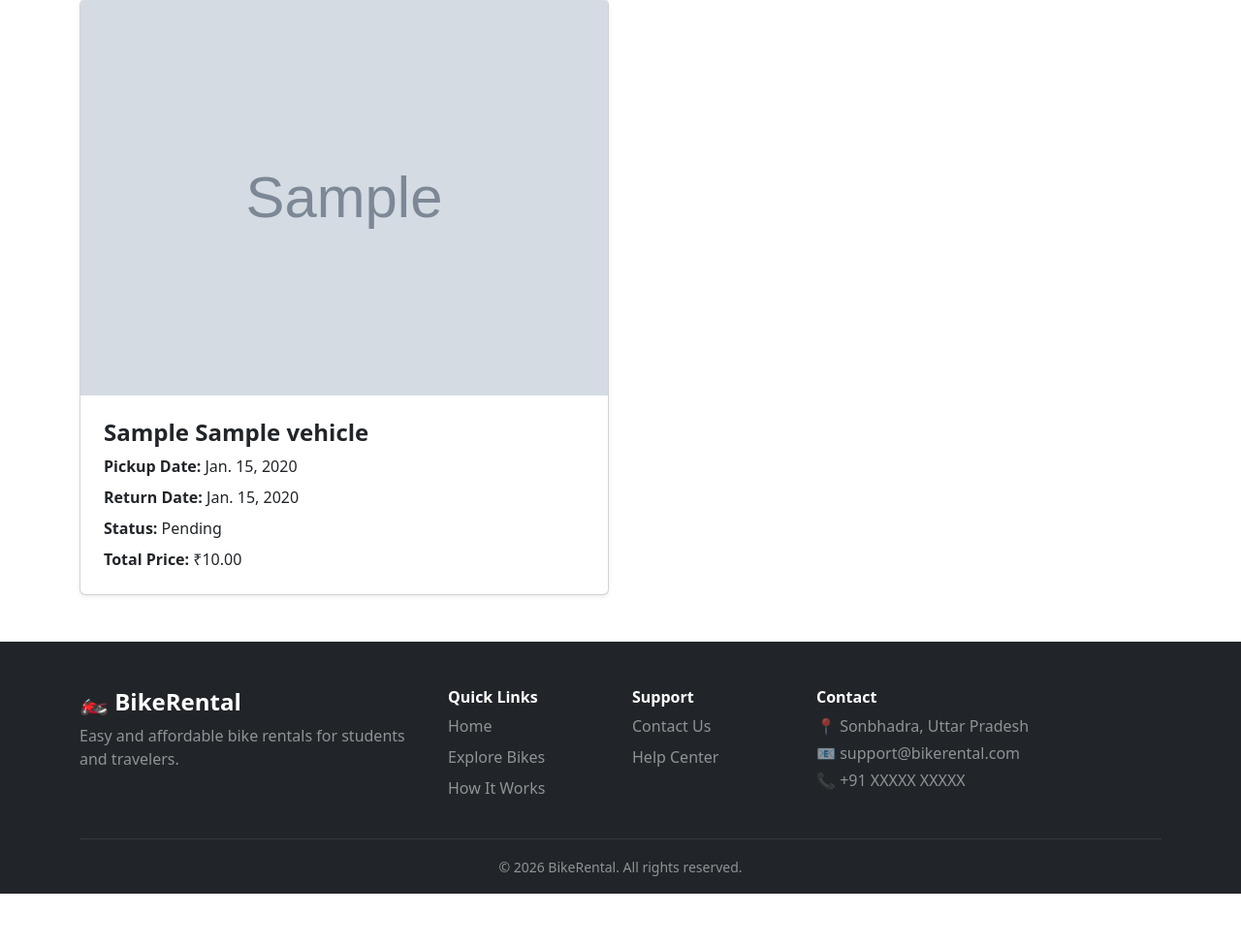
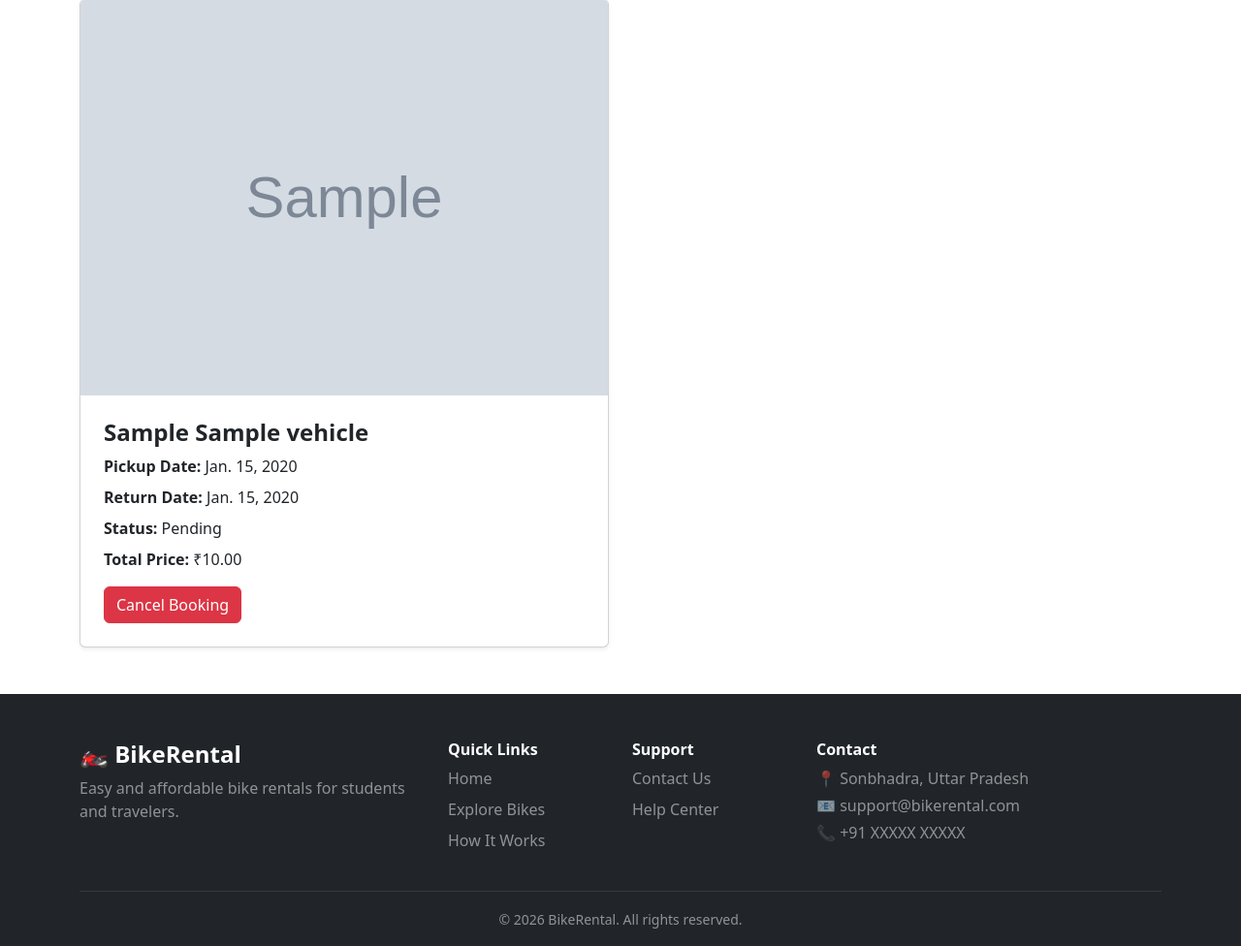
Before and after one commit to y2153406-dot/bike-rental, a Django app: page /bookings/my-bookings/ in a window 1280 px wide. Shown: the part 253-1229 px from the top of the page at 97% size. Before the commit the page ends 1175 px from the top, so only its background shows below. Run offline with Django 5.2, Linux system fonts and the light colour scheme; a user stored in the database is signed in; tables that the repository leaves empty hold one stand-in row (values such as "Sample post"); grey boxes marked "Sample" are stand-in pictures.

Commit message:
Add booking cancellation feature

```diff
--- a/bookings/templates/bookings/my_bookings.html
+++ b/bookings/templates/bookings/my_bookings.html
@@ -108,7 +108,7 @@ My Bookings | BikeRental
 
                             <!-- Total Price -->
 
-                            <p class="mb-0">
+                            <p class="mb-3">
 
                                 <strong>
                                     Total Price:
@@ -117,6 +117,29 @@ My Bookings | BikeRental
                                 ₹{{ booking.total_price }}
 
                             </p>
+
+
+                            <!-- Cancel Booking Button -->
+
+                            {% if booking.status == "PENDING" or booking.status == "CONFIRMED" %}
+
+                                <form
+                                    method="POST"
+                                    action="{% url 'cancel_booking' booking.id %}"
+                                >
+
+                                    {% csrf_token %}
+
+                                    <button
+                                        type="submit"
+                                        class="btn btn-danger"
+                                    >
+                                        Cancel Booking
+                                    </button>
+
+                                </form>
+
+                            {% endif %}
 
 
                         </div>
--- a/bookings/urls.py
+++ b/bookings/urls.py
@@ -19,6 +19,10 @@ path(
         views.my_bookings,
         name="my_bookings"
     ),
-
+    path(
+    "cancel/<int:booking_id>/",
+    views.cancel_booking,
+    name="cancel_booking"
+),
 
 ]
--- a/bookings/views.py
+++ b/bookings/views.py
@@ -167,3 +167,40 @@ def my_bookings(request):
         "bookings/my_bookings.html",
         context
     )
+
+@login_required
+def cancel_booking(request, booking_id):
+
+    booking = get_object_or_404(
+        Booking,
+        id=booking_id,
+        user=request.user
+    )
+
+
+    if booking.status == "CANCELLED":
+
+        messages.error(
+            request,
+            "This booking is already cancelled."
+        )
+
+        return redirect(
+            "my_bookings"
+        )
+
+
+    booking.status = "CANCELLED"
+
+    booking.save()
+
+
+    messages.success(
+        request,
+        "Booking cancelled successfully."
+    )
+
+
+    return redirect(
+        "my_bookings"
+    )
```
